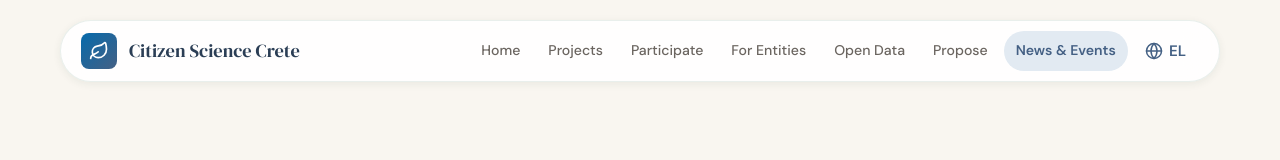
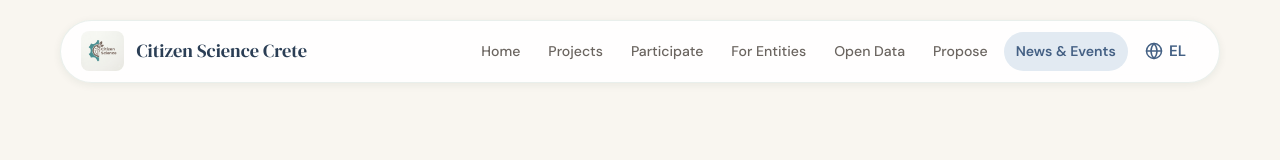
Before and after one commit to katartisikek/citizenscience, a React (Vite) app: page /news in a window 1280 px wide. Shown: the top 160 px of the page. Built offline with nearby package versions, Linux system fonts and the light colour scheme.

Commit message:
Add logoCitizen3 logo to Navbar replacing Leaf icon

```diff
--- a/src/components/Navbar.jsx
+++ b/src/components/Navbar.jsx
@@ -1,6 +1,6 @@
 import { useState, useEffect } from 'react';
 import { NavLink } from 'react-router-dom';
-import { Menu, X, Leaf, Globe } from 'lucide-react';
+import { Menu, X, Globe } from 'lucide-react';
 import { useTranslation } from 'react-i18next';
 
 const Navbar = () => {
@@ -41,9 +41,16 @@ const Navbar = () => {
         <div className="nav-container">
           {/* Logo */}
           <NavLink to="/" className="nav-logo" onClick={() => setIsMobileOpen(false)}>
-            <div className="icon-container" style={{ width: 36, height: 36, borderRadius: 8, padding: 0 }}>
-              <Leaf size={20} />
-            </div>
+            <img
+              src="/logoCitizen3.png"
+              alt="Citizen Science Crete Logo"
+              style={{
+                height: 40,
+                width: 'auto',
+                borderRadius: 8,
+                objectFit: 'contain'
+              }}
+            />
             <span>Citizen Science Crete</span>
           </NavLink>
 
```
Also changed, not shown: public/logoCitizen3.png (added).
